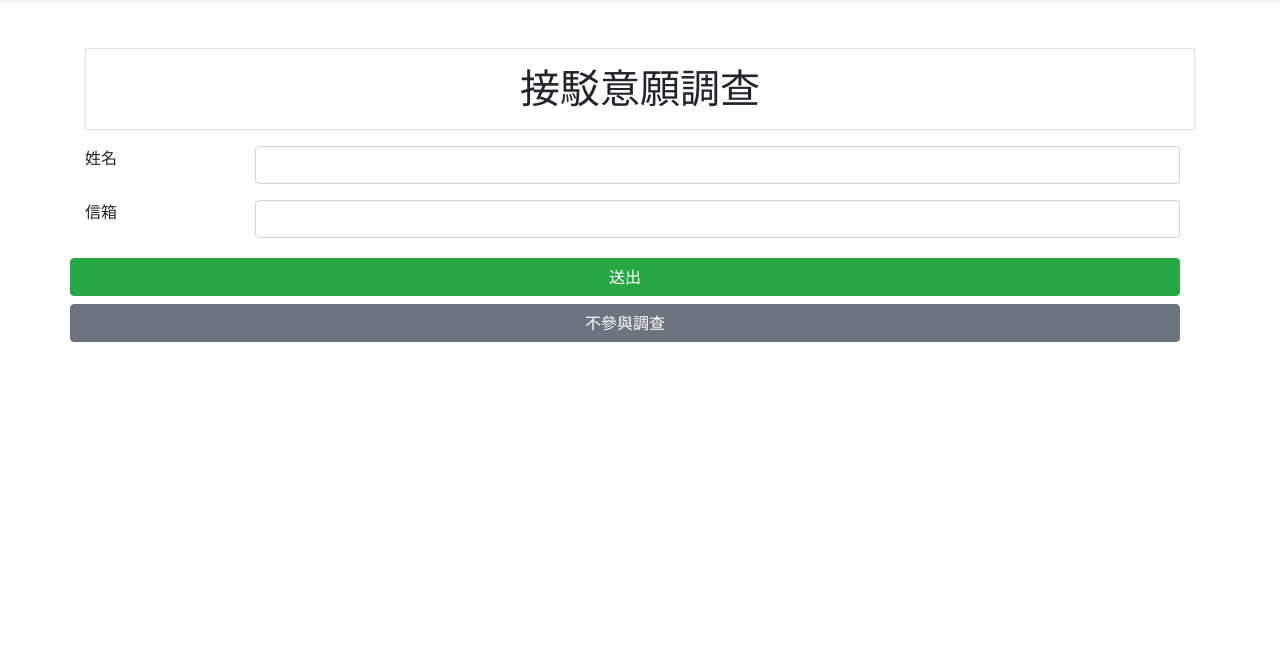
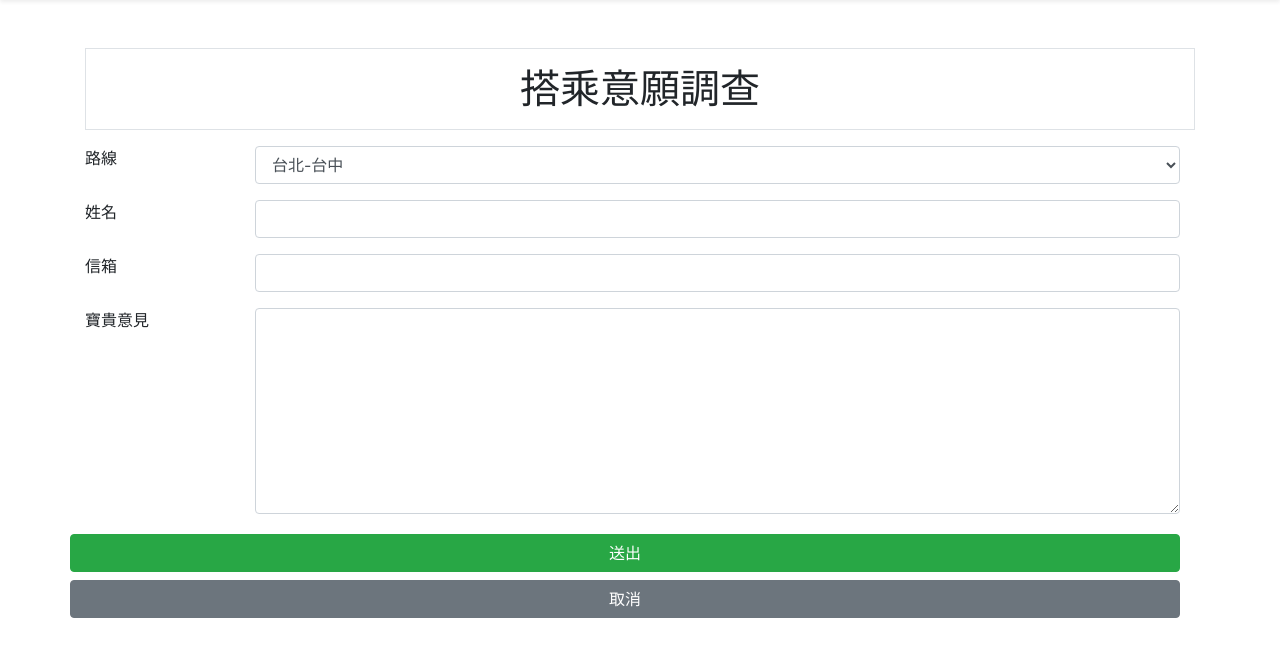
Before and after one commit to mackliu/th55j_National, a PHP site: page /form.php in a window 1280 px wide. Shown: the part 100-757 px from the top of the page. Run offline with PHP 8.4, Linux system fonts and the light colour scheme.

Commit message:
修改表單設計

```diff
--- a/form.php
+++ b/form.php
@@ -15,9 +15,18 @@
 
 
 <div class="main">
-<h1 class="border p-3 my-3 text-center">接駁意願調查</h1>
+<h1 class="border p-3 my-3 text-center">搭乘意願調查</h1>
 <form>
 
+    <div class="row w-100">
+        <label for="" class="col-2">路線</label>
+        <select name="route" id="route" class='form-group form-control col-10'  required>
+            <option value="1">台北-台中</option>
+            <option value="2">台北-高雄</option>
+            <option value="3">台北-花蓮</option>
+            <option value="4">台北-台東</option>
+        </select>
+    </div>
     <div class="row w-100">
         <label for="" class="col-2">姓名</label>
         <input type="text" name="name" id="name" class='form-group form-control col-10'>
@@ -26,9 +35,16 @@
         <label for="" class="col-2">信箱</label>
         <input type="text" name="email" id="email" class='form-group form-control col-10' min='0' step="1" required>
     </div>
+
+    <div class="row w-100">
+        <label for="" class="col-2">寶貴意見</label>
+
+        <textarea name="note" id="note" class='form-group form-control col-10'  rows="8" cols="30"></textarea>
+    </div>
+
     <div class="row w-100">
         <input type="button" value="送出" class='col-12 btn btn-success my-1' onclick='save()'>
-        <input type="button" value="不參與調查" class='col-12 btn btn-secondary my-1' onclick="location.href='index.php'">
+        <input type="button" value="取消" class='col-12 btn btn-secondary my-1' onclick="location.href='index.php'">
     </div>
 </form>
 <script>
```
Also changed, not shown: 1 other file.
